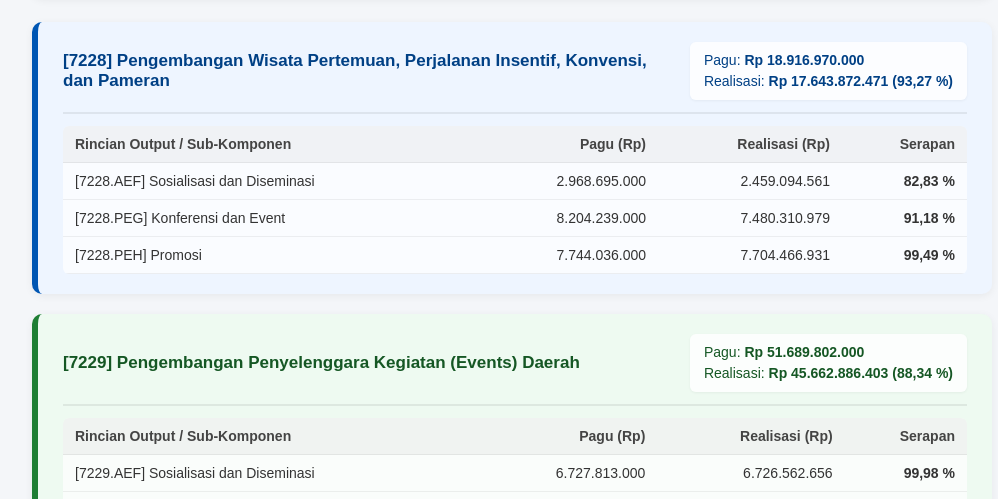
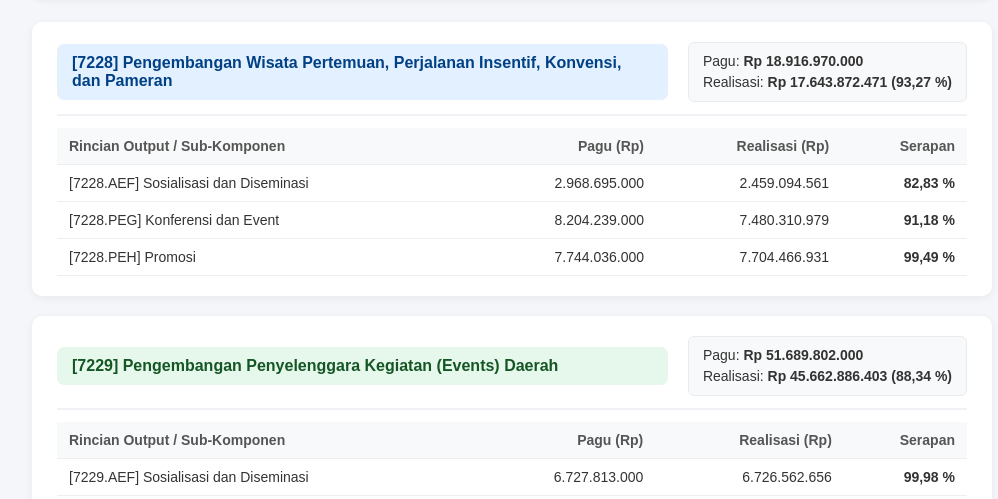
Before and after one commit to kijatipandego/dashboard-anggaran, a plain HTML site: page index.html in a window 1280 px wide. Shown: the part 277-776 px from the top of the page, without its empty margins (128-1126 px from the left). Drawn offline with Linux system fonts and the light colour scheme.

Commit message:
Refactor index.html for improved layout and design
Updated styles and structure for the budget monitoring dashboard.

```diff
--- a/index.html
+++ b/index.html
@@ -12,14 +12,14 @@
         .card h3 { margin: 0 0 8px 0; font-size: 14px; opacity: 0.9; }
         .card p { margin: 0; font-size: 22px; font-weight: bold; }
 
-        .satker-box { padding: 20px 25px; border-radius: 10px; box-shadow: 0 2px 8px rgba(0,0,0,0.06); margin-bottom: 20px; border-left: 6px solid #0056b3; }
-        .satker-header { display: flex; justify-content: space-between; align-items: center; gap: 20px; border-bottom: 2px solid rgba(0,0,0,0.07); padding-bottom: 12px; margin-bottom: 12px; }
-        .satker-title { margin: 0; font-size: 17px; flex: 1; }
-        .satker-summary { font-size: 14px; background: rgba(255,255,255,0.85); padding: 8px 14px; border-radius: 6px; text-align: left; line-height: 1.5; white-space: nowrap; box-shadow: 0 1px 3px rgba(0,0,0,0.05); }
+        .satker-box { background: white; padding: 20px 25px; border-radius: 10px; box-shadow: 0 2px 8px rgba(0,0,0,0.06); margin-bottom: 20px; }
+        .satker-header { display: flex; justify-content: space-between; align-items: center; gap: 20px; border-bottom: 2px solid #f0f2f5; padding-bottom: 12px; margin-bottom: 12px; }
+        .satker-title { margin: 0; font-size: 16px; padding: 10px 15px; border-radius: 7px; flex: 1; }
+        .satker-summary { font-size: 14px; background: #f8f9fa; border: 1px solid #e9ecef; padding: 8px 14px; border-radius: 6px; color: #333; text-align: left; line-height: 1.5; white-space: nowrap; }
 
-        table { width: 100%; border-collapse: collapse; background: rgba(255,255,255,0.7); border-radius: 6px; overflow: hidden; }
-        th, td { padding: 10px 12px; border-bottom: 1px solid rgba(0,0,0,0.06); text-align: left; font-size: 14px; }
-        th { background-color: rgba(0,0,0,0.04); color: #444; }
+        table { width: 100%; border-collapse: collapse; }
+        th, td { padding: 10px 12px; border-bottom: 1px solid #eee; text-align: left; font-size: 14px; }
+        th { background-color: #f8f9fa; color: #555; }
         .angka { text-align: right; }
     </style>
 </head>
@@ -49,14 +49,14 @@
     </div>
 
     <script>
-        // Daftar 6 tema warna lembut untuk masing-masing satker
+        // Warna background khusus di belakang nama satker saja
         const temaWarna = [
-            { bg: '#eef5ff', aksen: '#0056b3', teks: '#004085' }, // Biru lembut
-            { bg: '#eefaf1', aksen: '#1e7e34', teks: '#155724' }, // Hijau lembut
-            { bg: '#f4effc', aksen: '#5a32a3', teks: '#3d2070' }, // Ungu lembut
-            { bg: '#fff5eb', aksen: '#c9510c', teks: '#8a3504' }, // Oranye lembut
-            { bg: '#ebf8fa', aksen: '#117a8b', teks: '#0c5460' }, // Toska lembut
-            { bg: '#fdf0f5', aksen: '#b8255f', teks: '#7d153e' }  // Merah muda/Marun lembut
+            { bg: '#e3f0ff', teks: '#004085' }, // Biru lembut
+            { bg: '#e6f7ec', teks: '#155724' }, // Hijau lembut
+            { bg: '#f0e8ff', teks: '#3d2070' }, // Ungu lembut
+            { bg: '#fff0e0', teks: '#8a3504' }, // Oranye lembut
+            { bg: '#e0f5f8', teks: '#0c5460' }, // Toska lembut
+            { bg: '#fce8f0', teks: '#7d153e' }  // Merah muda/Marun lembut
         ];
 
         fetch('data.json')
@@ -81,10 +81,10 @@
                     });
 
                     htmlSatker += `
-                    <div class="satker-box" style="background-color: ${warna.bg}; border-left-color: ${warna.aksen};">
+                    <div class="satker-box">
                         <div class="satker-header">
-                            <h2 class="satker-title" style="color: ${warna.teks};">${satker.judul_header}</h2>
-                            <div class="satker-summary" style="color: ${warna.teks};">
+                            <h2 class="satker-title" style="background-color: ${warna.bg}; color: ${warna.teks};">${satker.judul_header}</h2>
+                            <div class="satker-summary">
                                 <div>Pagu: <strong>Rp ${satker.pagu_satker}</strong></div>
                                 <div>Realisasi: <strong>Rp ${satker.realisasi_satker} (${satker.persen_satker})</strong></div>
                             </div>
```
